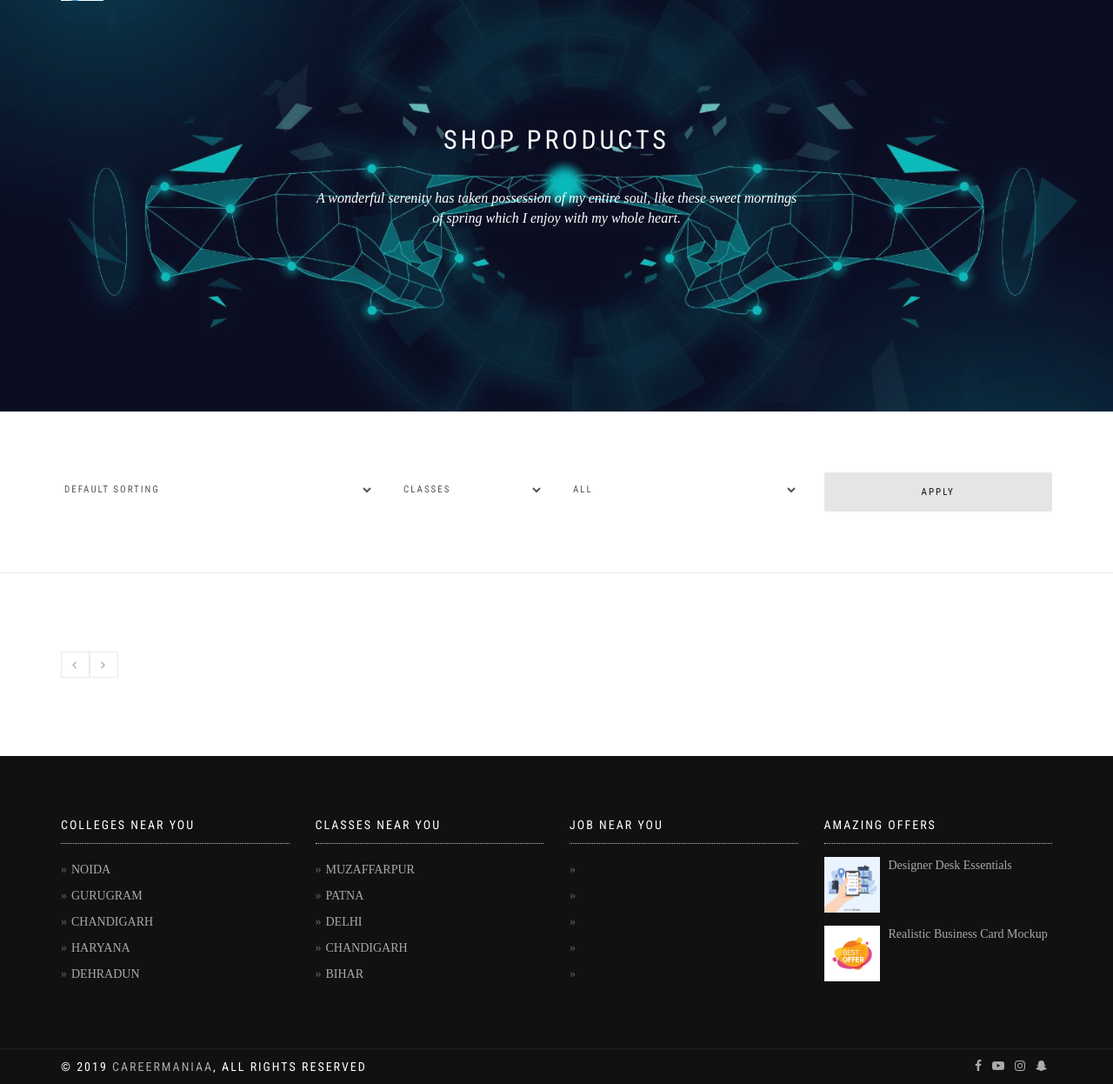
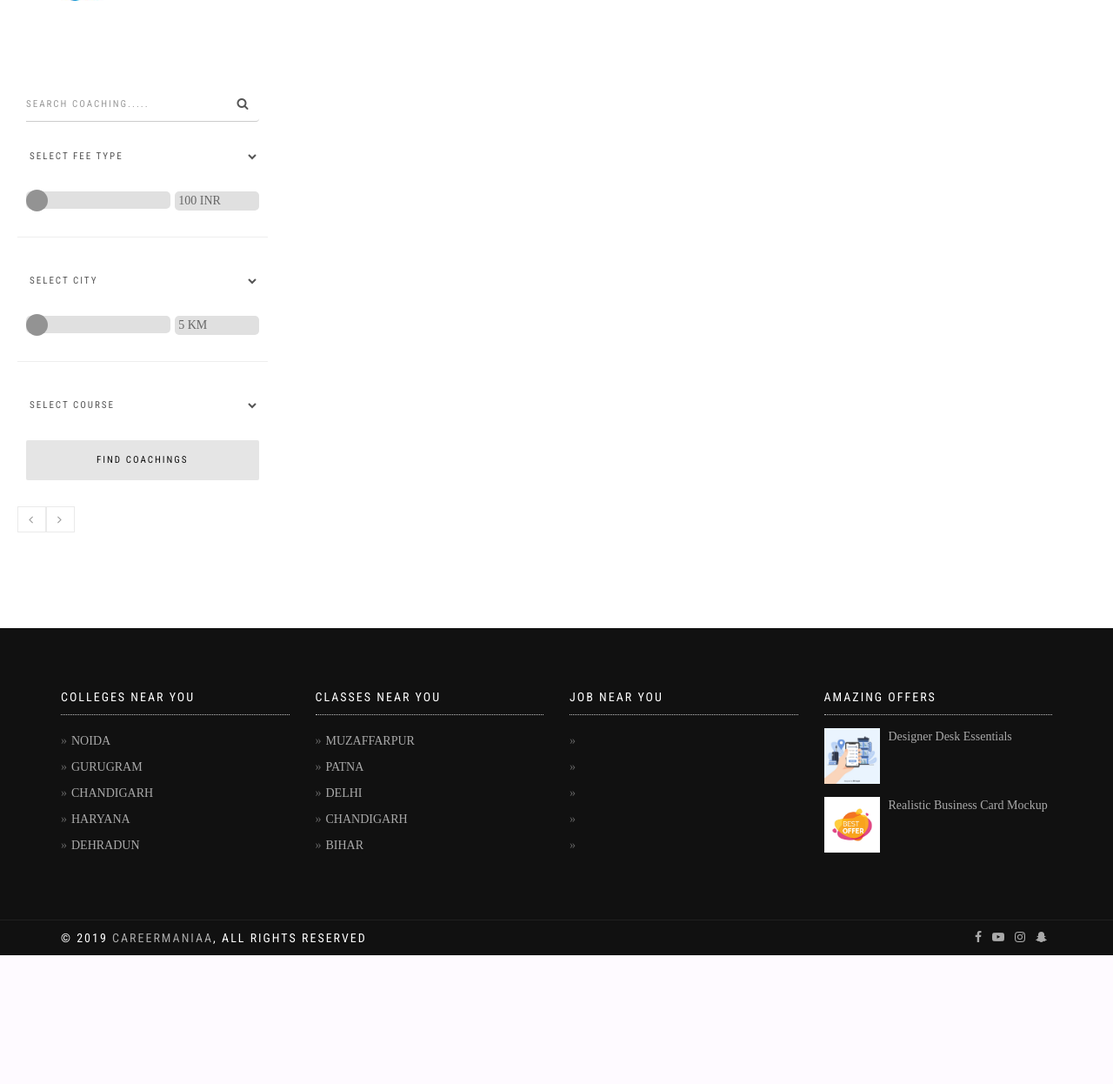
Before and after one commit to shadmaan4f93/careermanias, a Django app: page /listings in a window 1280 px wide. Shown: the part 50-1296 px from the top of the page at 87% size. After the commit the page ends 1148 px from the top, so only its background shows below. Run offline with Django 3.2, Linux system fonts and the light colour scheme; data comes from the database, SQL or seed files in the repository; both versions use the stored data as it was before the commit; some libraries are stand-ins or nearby versions; some web fonts are replaced.

Commit message:
implemented location api changes

```diff
--- a/requirements.txt
+++ b/requirements.txt
@@ -14,3 +14,4 @@
 six==1.14.0
 django-filter
 django-filter
+mapbox
--- a/static/angular/custom-angular.js
+++ b/static/angular/custom-angular.js
@@ -6,21 +6,67 @@
  });
 
 
+
+
  app.controller("Coachings", function ($scope, $http) {
     $scope.init = function () {
         $scope.getCoachinglist();
     }
-    $scope.filterObject = {
-        name:'Careermania'
+    $scope.filterObject = {}
+    $scope.citySelected = function() {
+        var selectedCity = $scope.selectedCity;
+        if (selectedCity) {
+            $scope.filterObject["city"] = selectedCity
+        }
+    };
+    $scope.courseSelected = function() {
+        var selectedCourse = $scope.selectedCourse;
+        if (selectedCourse) {
+            $scope.filterObject["course"] = selectedCourse
+        }
+    };
+
+    $scope.feeTypeSelected = function() {
+        var selectedFeeType = $scope.selectedFeeType;
+        if (selectedFeeType) {
+            $scope.filterObject["feetype"] = selectedFeeType
+        }
+    };
+    $scope.cityList = ['Noida', 'Delhi']
+    $scope.courseList = ['Science', 'Comerse']
+    $scope.feeTypeList = ['Full-Course', 'Month']
+    $scope.fee_value = 100
+    $scope.location_range = 5
+    if (navigator.geolocation) {
+        navigator.geolocation.getCurrentPosition((position) => {
+            debugger;
+            if("coords" in position){
+                $scope.filterObject["client_location"] = position.coords
+            }
+
+        });
+    } else {
+        alert("Geolocation is not supported by this browser.");
     }
-    $scope.filterCoaching = function(key, value) {
+    $scope.FeeChange = function() {
+        if($scope.fee_value > 100) {
+            $scope.filterObject["feet"] = $scope.fee_value
+        }
+    }
+    $scope.locationChange = function() {
+        if($scope.location_range > 5) {
+            $scope.filterObject["location_within"] = $scope.location_range
+        }
+    }
+
+    $scope.filterCoaching = function() {
+        debugger;
         $http({
             url:"/api/coachings/search/",
             method: "GET",
             params: $scope.filterObject
         })
         .then(function (response) {
-            debugger;
             $scope.nextPage =  response.data.next
             $scope.previousPage = response.data.previous
             $scope.getCoachinglist = response.data.results
@@ -53,11 +99,9 @@
 
     $scope.CoachingByPageNumber = function(pageNumber) {
         $scope.pageUrl = "http://127.0.0.1:8000/api/coachings/all/?page=" + pageNumber
-        debugger
         if($scope.pageUrl){
             $http.get($scope.pageUrl)
             .then(function (response) {
-                debugger;
                 $scope.nextPage =  response.data.next
                 $scope.previousPage = response.data.previous
                 $scope.getCoachinglist = response.data.results
@@ -74,7 +118,6 @@
             for (i=1; i<=$scope.pagenumber;i++){
                 $scope.pagination.push(i)
             }
-            debugger;
             $scope.nextPage =  response.data.next
             $scope.previousPage = response.data.previous
             $scope.getCoachinglist = response.data.results
--- a/static/css/style.css
+++ b/static/css/style.css
@@ -3690,3 +3690,80 @@
 .modal-backdrop {
   z-index: 0 !important;
 }
+
+.member-profile-card {
+  box-shadow: 0 4px 8px 0 rgba(0, 0, 0, 0.2);
+  max-width: 300px;
+  margin: auto;
+  text-align: center;
+  font-family: arial;
+  padding-bottom: 1px;
+}
+
+.member-profile-card .title {
+  color: grey;
+  font-size: 18px;
+}
+
+.slider {
+  -webkit-appearance: none;
+  width: 100%;
+  height: 20px;
+  border-radius: 5px;
+  background: #d3d3d3;
+  outline: none;
+  opacity: 0.7;
+  -webkit-transition: .2s;
+  transition: opacity .2s;
+}
+
+.slider:hover {
+  opacity: 1;
+}
+
+.slider::-webkit-slider-thumb {
+  -webkit-appearance: none;
+  appearance: none;
+  width: 25px;
+  height: 25px;
+  border-radius: 50%;
+  background: #666666;
+  cursor: pointer;
+}
+
+.slider::-moz-range-thumb {
+  width: 25px;
+  height: 25px;
+  border-radius: 50%;
+  background: #666666;
+  cursor: pointer;
+}
+.custom-input-flax {
+  display: flex;
+  padding: 10px;
+}
+.adon-span{
+  background: #e0e0e0;
+  border-radius: 5px;
+  padding: 1px 4px;
+  margin-left: 5px;
+  width: 150px;
+}
+
+.member-profile-card a {
+  text-decoration: none;
+  font-size: 22px;
+  color: black;
+  margin: 10px;
+}
+.container-custom {
+  padding: 20px;
+}
+.custom-input-flax .search{
+  border: none !important;
+  background: transparent;
+  border-bottom: 1px solid #ccc !important;
+}
+.custom-input-flax .input-group {
+  width: 100%;
+}
--- a/templates/listings.html
+++ b/templates/listings.html
@@ -5,63 +5,70 @@
 {% include 'shared/nav.html' %}
 <!--Navbar End -->
 <div class="main" ng-app="HomeApp" ng-controller="Coachings" ng-init="init();">
-    <section class="module bg-dark-60 shop-page-header" data-background="{% static "images/91627.jpg"%}">
-    <div class="container">
-        <div class="row">
-            <div class="col-sm-6 col-sm-offset-3">
-                <h2 class="module-title font-alt">Shop Products</h2>
-                <div class="module-subtitle font-serif">A wonderful serenity has taken possession of my entire soul, like these sweet mornings of spring which I enjoy with my whole heart.</div>
+    <section class="module-small">
+	{% verbatim %}
+        <div class="container-custom">
+            <div class="row multi-columns-row">
+                <div class="col-sm-3">
+                    <form>
+                        <div class="custom-input-flax">
+                        <div class="input-group">
+                            <input id="search" type="text" class="form-control search" name="search" placeholder="Search coaching.....">
+                            <span class="input-group-addon search"><i class="fa fa-search" aria-hidden="true"></i></span>
                         </div>
                         </div>
+                        <div class="custom-input-flax">
+                            <select class="form-control" ng-change="feeTypeSelected()" name="selectedFeeType" id="selectedFeeType" ng-model="selectedFeeType">
+                                <option value="">Select Fee Type</option>
+                                <option ng-repeat="type in feeTypeList" value="{{type}}">{{type}}</option>
+                            </select>
+
                         </div>
-    </section>
-    <section class="module-small">
-        <div class="container">
-            <form class="row">
-                <div class="col-sm-4 mb-sm-20">
-                    <select class="form-control">
-                        <option selected="selected">Default Sorting</option>
-                        <option>Popular</option>
-                        <option>Latest</option>
-                        <option>Average Price</option>
-                        <option>High Price</option>
-                        <option>Low Price</option>
+                        <div class="custom-input-flax">
+                            <input type="range" ng-change="FeeChange()" class="slider" name="fee_value" ng-model="fee_value" min="100"  max="200000">
+                            <span class="adon-span">
+                                {{fee_value}} INR
+                            </span>
+                        </div>
+                        <hr>
+                        <div class="custom-input-flax">
+                            <select class="form-control" ng-change="citySelected()" name="selectedCity" id="selectedCity" ng-model="selectedCity">
+                                <option value="">Select city</option>
+                                <option ng-repeat="city in cityList" value="{{city}}">{{city}}</option>
                             </select>
                         </div>
-                <div class="col-sm-2 mb-sm-20">
-                    <select class="form-control">
-                        <option selected="selected">classes</option>
-                        <option>insitution</option>
+                        <div class="custom-input-flax">
+                            <input type="range" ng-change="locationChange()" class="slider" name="location_range" ng-model="location_range" min="5"  max="50">
+                            <span class="adon-span">
+                                {{location_range}} KM
+                            </span>
+                        </div>
+
+                        <hr>
+
+                        <div class="custom-input-flax">
+                            <select class="form-control" ng-change="courseSelected()" name="selectedCourse" id="selectedCourse" ng-model="selectedCourse">
+                                <option value="">Select Course</option>
+                                <option ng-repeat="course in courseList" value="{{course}}">{{course}}</option>
                             </select>
                         </div>
-                <div class="col-sm-3 mb-sm-20">
-                    <select class="form-control">
-                        <option selected="selected">All</option>
-                        <option>Coats</option>
-                        <option>Jackets</option>
-                    </select>
-                </div>
-                <div class="col-sm-3">
-                    <button class="btn btn-block btn-round btn-g" type="submit">Apply</button>
+                        <div class="custom-input-flax">
+                            <button class="btn btn-block btn-round btn-g" ng-click="filterCoaching()">Find Coachings</button>
                         </div>
                     </form>
                 </div>
-    </section>
-    <hr class="divider-w">
-    <section class="module-small">
-	{% verbatim %}
-        <div class="container">
-            <div class="row multi-columns-row">
-                <div class="col-sm-6 col-md-3 col-lg-3" ng-repeat="list in getCoachinglist">
+                <div class="col-sm-9">
+                    <div class="col-sm-3 col-md-3 col-lg-3" ng-repeat="list in getCoachinglist">
                         <div class="shop-item">
                             <div class="shop-item-image">
                                 <img src="{{list.logo_link}}" alt="Accessories Pack"/>
-                            <div class="shop-item-detail"><a class="btn btn-round btn-b"><span class="icon-basket">Add To Cart</span></a></div>
+                                <div class="shop-item-detail"><a class="btn btn-round btn-b" href="/coaching/admintion"><span class="fa fa-graduation-cap">Get Admition</span></a></div>
                             </div>
 
                             <h4 class="shop-item-title font-alt"><a href="#">{{list.name}}</a></h4>
                             £9.00
 
+                        </div>
                     </div>
                 </div>
             </div>
--- a/webapi/models.py
+++ b/webapi/models.py
@@ -2,7 +2,6 @@
 from django.db import models
 from phone_field import PhoneField
 from django_mysql.models import ListCharField
-
 
 
 class Coaching(models.Model):
@@ -55,8 +54,6 @@
     address = models.OneToOneField(Address,related_name='location_of',on_delete=models.CASCADE)
     lat = models.DecimalField(decimal_places=2,max_digits=10,null=False,default=None)
     lng = models.DecimalField(decimal_places=2,max_digits=10,null=False,default=None)
-    region = models.IntegerField()
-    subregion = models.IntegerField()
 
 class Course(models.Model):
 
--- a/webapi/serializers.py
+++ b/webapi/serializers.py
@@ -22,7 +22,7 @@
     location_of = GeolocationSerializer(many=False, read_only=True)
     class Meta:
         model = Address
-        fields = ('id','location_of','line1','line2','building','landmark','district','state','pincode')
+        fields = ('id','location_of','line1','line2','building','landmark','district','state','pincode','branch')
 
 #
 class BatchSerializer(serializers.ModelSerializer):
--- a/webapi/views.py
+++ b/webapi/views.py
@@ -17,7 +17,11 @@
     AddressSerializer,BatchSerializer,CoachingFacultyMemberSerializer,CourseSerializer,
     BranchSerializer,AdvanceCoachingSerializer,SimpleCoachingSerializer,CoachingMetaDataSerializer
 )
-
+from django.db.models import Q
+from webapi.utils import GeolocationApi
+from rest_framework.renderers import JSONRenderer
+from rest_framework.views import APIView
+from rest_framework.response import Response
 
 class SmallResultsSetPagination(PageNumberPagination):
     page_size = 4
@@ -41,11 +45,30 @@
     queryset = Coaching.objects.all()
 
 class CoachingSearchAPIView(ListAPIView):
-    queryset = Coaching.objects.all()
+
     serializer_class = SimpleCoachingSerializer
-    filter_backends = [DjangoFilterBackend]
-    filterset_fields = ['name', 'description']
     pagination_class = SmallResultsSetPagination
+
+
+    def get_queryset(self):
+        """
+        Optionally restricts the returned coaching to a given user,
+        by filtering against a `city` `stream` `fees`query parameter in the URL.
+        """
+        coachings_pk = []
+        queryset = Coaching.objects.all()
+        print(self.request.query_params)
+        course = self.request.query_params.get('course')
+        fee    = self.request.query_params.get('feet')
+        course_queryset = Course.objects.filter(Q(fees__lte=int(fee))|Q(stream__contains='science'))[:5]
+        if course_queryset is not None:
+            for course in course_queryset:
+                course_branch_caoching_pk = course.branch.coaching.id
+                coachings_pk.append(course_branch_caoching_pk)
+            coaching_queryset = Coaching.objects.filter(pk__in=coachings_pk)
+        queryset = coaching_queryset
+
+        return queryset
 
 # caoching advance api
 
@@ -63,9 +86,38 @@
     queryset = Branch.objects.all()
 
 # Address
-class AddressCreateAPIView(CreateAPIView):
-    serializer_class = AddressSerializer
-    queryset = Address.objects.all()
+
+# class AddressCreateAPIView(CreateAPIView):
+#     serializer_class = AddressSerializer
+#     queryset = Address.objects.all()
+
+class AddressCreateAPIView(APIView):
+    def post(self, request, format=None):
+        """
+        creates Address and location together
+        """
+        success = False
+        try:
+            line1=request.data["line1"]
+            district=request.data["district"]
+            state=request.data["state"]
+            pincode=request.data["pincode"]
+            branch=request.data["branch"]
+            address_obj = Address(line1=line1,district=district,
+                                state=state,pincode=pincode,branch=Branch.objects.get(pk=branch))
+            address_obj.save()
+            address_string = district+", "+state+", "+pincode
+            if address_obj.id:
+                location_coordinates = GeolocationApi.get_lat_lng(address_string)
+                geolocation_obj = Geolocation(address=address_obj,
+                                        lat=location_coordinates["latitude"],
+                                        lng=location_coordinates["latitude"])
+                geolocation_obj.save()
+                success=True
+        except Exception as e:
+            success=False
+            print(e)
+        return Response(success)
 
 class AddressDetailView(RetrieveUpdateDestroyAPIView):
     serializer_class = AddressSerializer
@@ -105,3 +157,8 @@
 class CoachingMetaDataDetailView(RetrieveUpdateDestroyAPIView):
     serializer_class = CoachingMetaDataSerializer
     queryset = CoachingMetaData.objects.all()
+
+
+
+def save_location_at_create_address(self,request):
+    print(self,request)
--- a/webapp/urls.py
+++ b/webapp/urls.py
@@ -1,8 +1,9 @@
-from django.urls import path
+from django.urls import path, re_path
 from . import views
 
 urlpatterns = [
     path('', views.index, name='index'),
     path('about', views.about, name='about'),
-    path('listings', views.listings, name='about'),
+    path('listings', views.listings, name='listings'),
+    re_path(r'^coaching/$', views.coaching, name='coaching'),
 ]
--- a/webapp/views.py
+++ b/webapp/views.py
@@ -11,3 +11,6 @@
 def listings(request):
     context = {'data':"Success"}
     return render(request, 'listings.html', context)
+
+def coaching(request):
+    return render(request, 'coaching.html', {})
```
Also changed, not shown: templates/coaching.html (added, +99 -0 lines), webapi/utils.py (added, +89 -0 lines), db.sqlite3, webapi/migrations/0002_auto_20200202_1803.py (added), 1 other file. Lines whose indentation alone changed are shown as unchanged.
